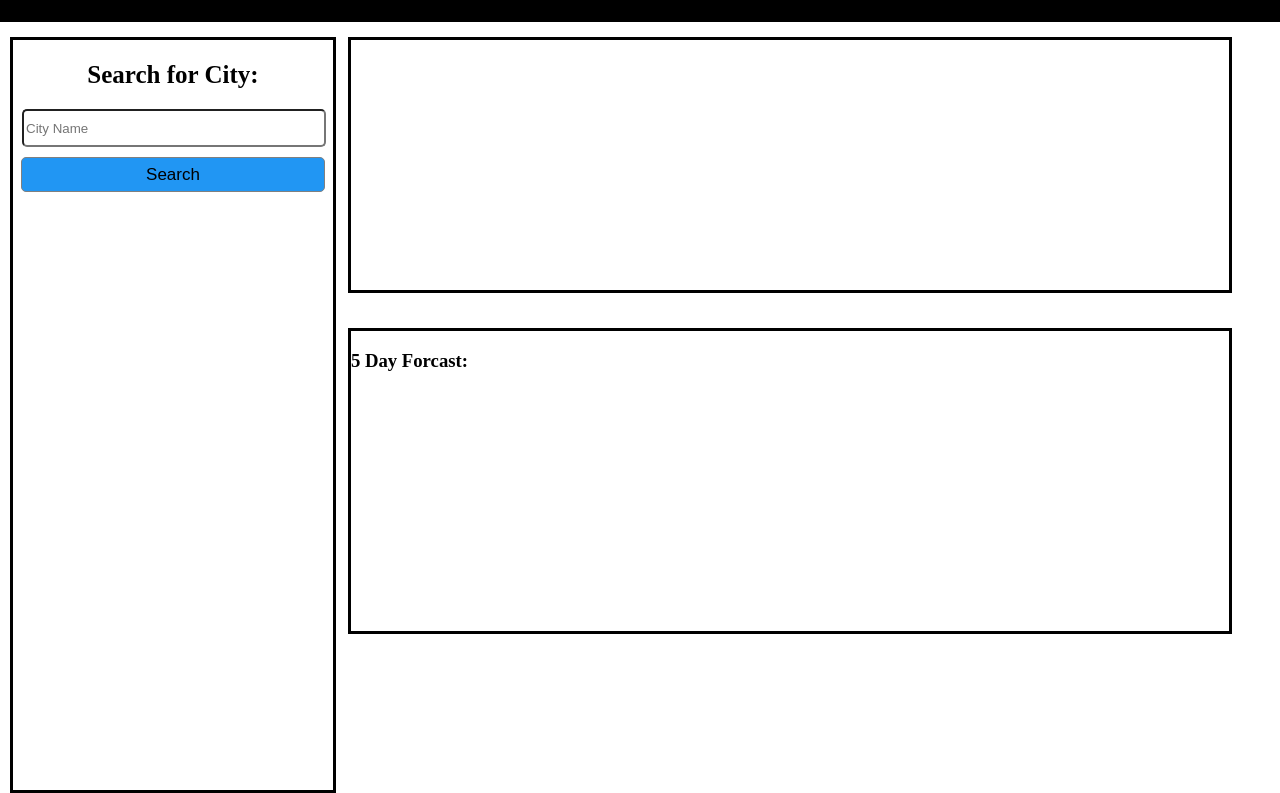
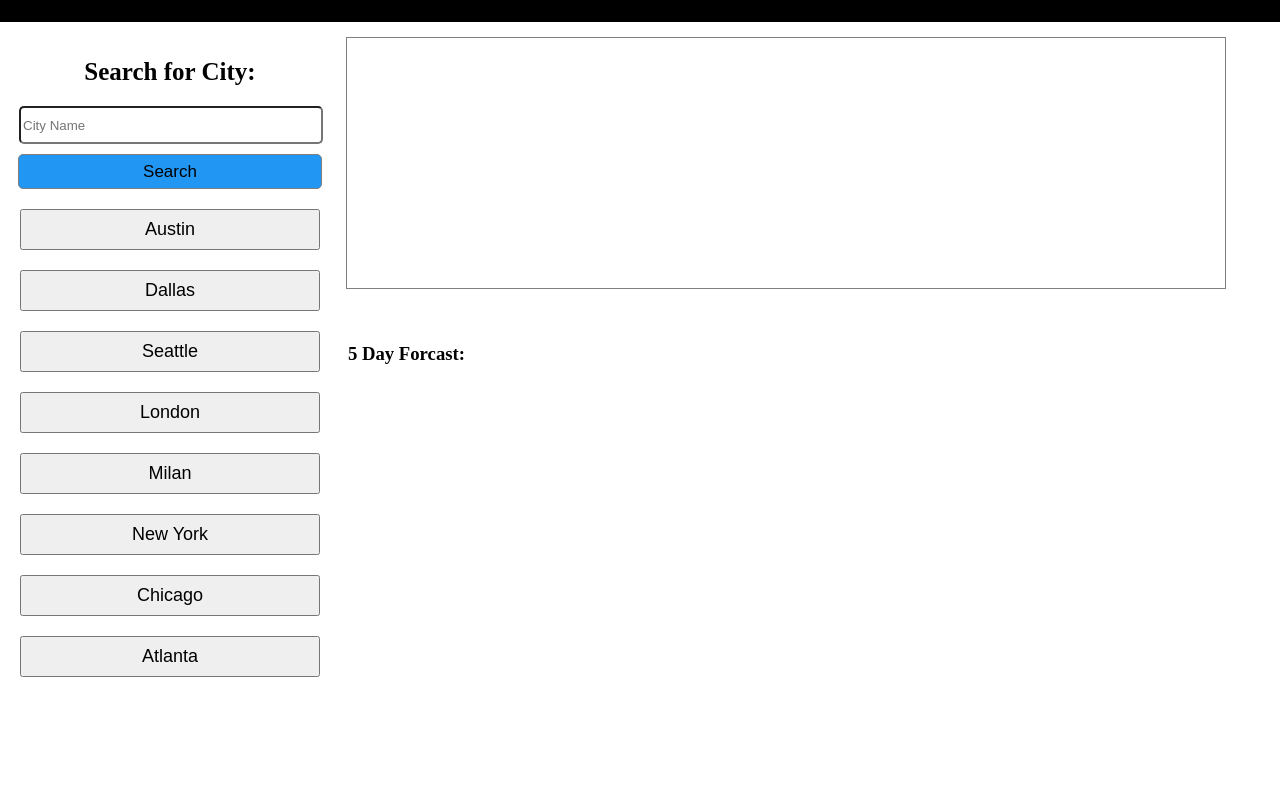
Before and after one commit to Benbrechter/Weather-App, a plain HTML site: page index.html in a window 1280 px wide. Shown: the part 62-855 px from the top of the page. Drawn offline with Linux system fonts and the light colour scheme; no server answers.

Commit message:
I finished the outline of the HTML

```diff
--- a/assets/script.js
+++ b/assets/script.js
@@ -1,3 +1,7 @@
+var cityDisplay = document.querySelector('#city-display');
+
+
+
 let apiKey = '0a4a3a2ba95dc7f27ed0c81a22a94389';
 let city = 'Houston';
 
--- a/assets/styles.css
+++ b/assets/styles.css
@@ -24,7 +24,7 @@ main{
     margin: 15px 0 0 10px;
 height: 750px;
 width: 25%;
-border: solid black;
+
 }
 h2{
    display: flex;
@@ -51,15 +51,28 @@ h2{
     font-size: 17px;
 
 }
+.search-section{
+    border-bottom: 5px black;
+}
+.pre-sets{
+    display: flex;
+    justify-content: center;
+    flex-direction: column;
+}
+.pre-sets button{
+    font-size:large ;
+    padding: 8px;
+    margin:10px;
+}
 .box-2{
     margin: 15px 0 0 15px;
   height: 250px;
   width: 98%;
-  border: solid black;
+  border: 1px solid grey;
 }
 .box-3{
     margin: 35px 0 0 15px;
     height: 300px;
     width: 98%;
-    border: solid black;
+
   }
--- a/index.html
+++ b/index.html
@@ -13,13 +13,28 @@
 <main>
 
     <div class="box-1">
+        <div class="search-section">
 <h2>Search for City:</h2>
 <input type="text" placeholder="City Name" class="city-name">
 <button class="search">Search</button>
+</div>
+<div class="pre-sets">
+<button id="Austin">Austin</button>
+<button id="Dallas">Dallas</button>
+<button id="Seattle">Seattle</button>
+<button id="London">London</button>
+<button id="Milan">Milan</button>
+<button id="NewYork">New York</button>
+<button id="Chicago">Chicago</button>
+<button id="Atlanta">Atlanta</button>
+</div>
     </div>
     <section class="pt-1">
 <div class="box-2">
-
+<h1 id="city-display"></h1>
+<p id="temp-display"></p>
+<p id="wind-display"></p>
+<p id="humidity-display"></p>
 </div>
 <div class="box-3">
 <h3>5 Day Forcast:</h3>
```
